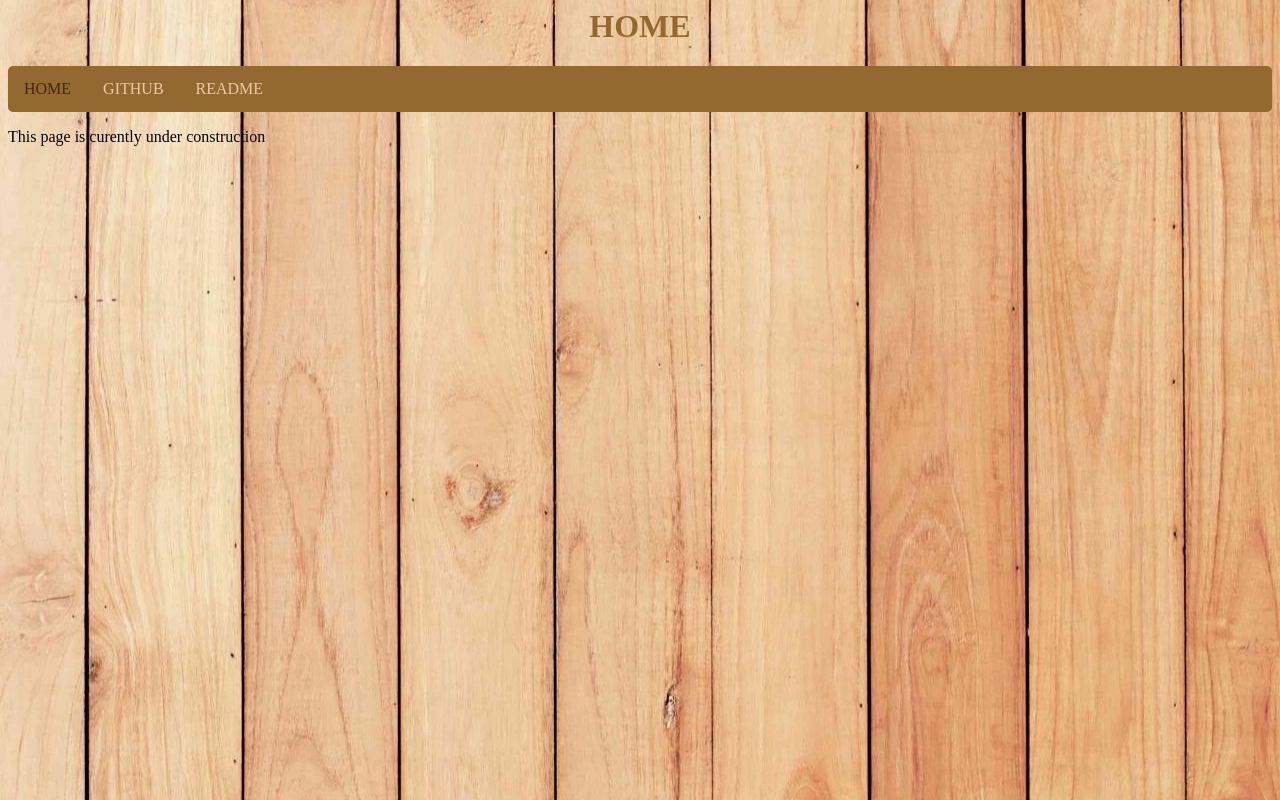
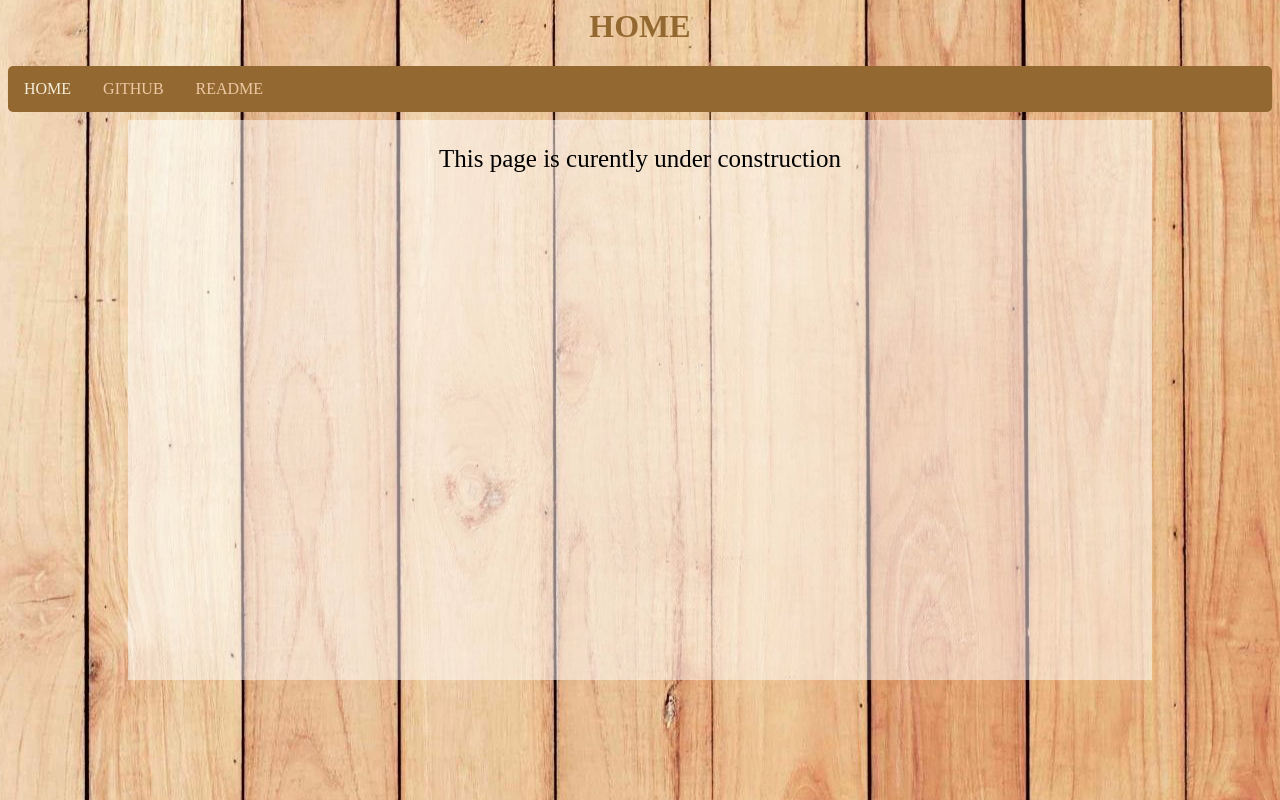
Before and after one commit to williams23p/dacc-webapp, a plain HTML site: page index.html in a window 1280 px wide. Drawn offline with Linux system fonts and the light colour scheme.

Commit message:
Added low op. back. and text

```diff
--- a/scripts/css/style.css
+++ b/scripts/css/style.css
@@ -29,7 +29,7 @@ li.linav a{
 }
 li.linav a.active{
     display: block;
-    color:#462708;
+    color:#f5eeda;
     text-align: center;
     padding: 14px 16px;
     text-decoration: none;
@@ -38,3 +38,16 @@ li.linav a:hover{
     background-color:#ecc8a4;
     color:#946931;
 }
+
+#background {
+    width: 80%;
+    height: 70%;
+    background-color: rgba(255, 255, 255, 0.486);
+    position: absolute;
+    left: 50%;
+    top: 50%;
+    transform: translate(-50%, -50%);
+}
+#para{
+    text-align: center;
+    font-size: 25px;
```
